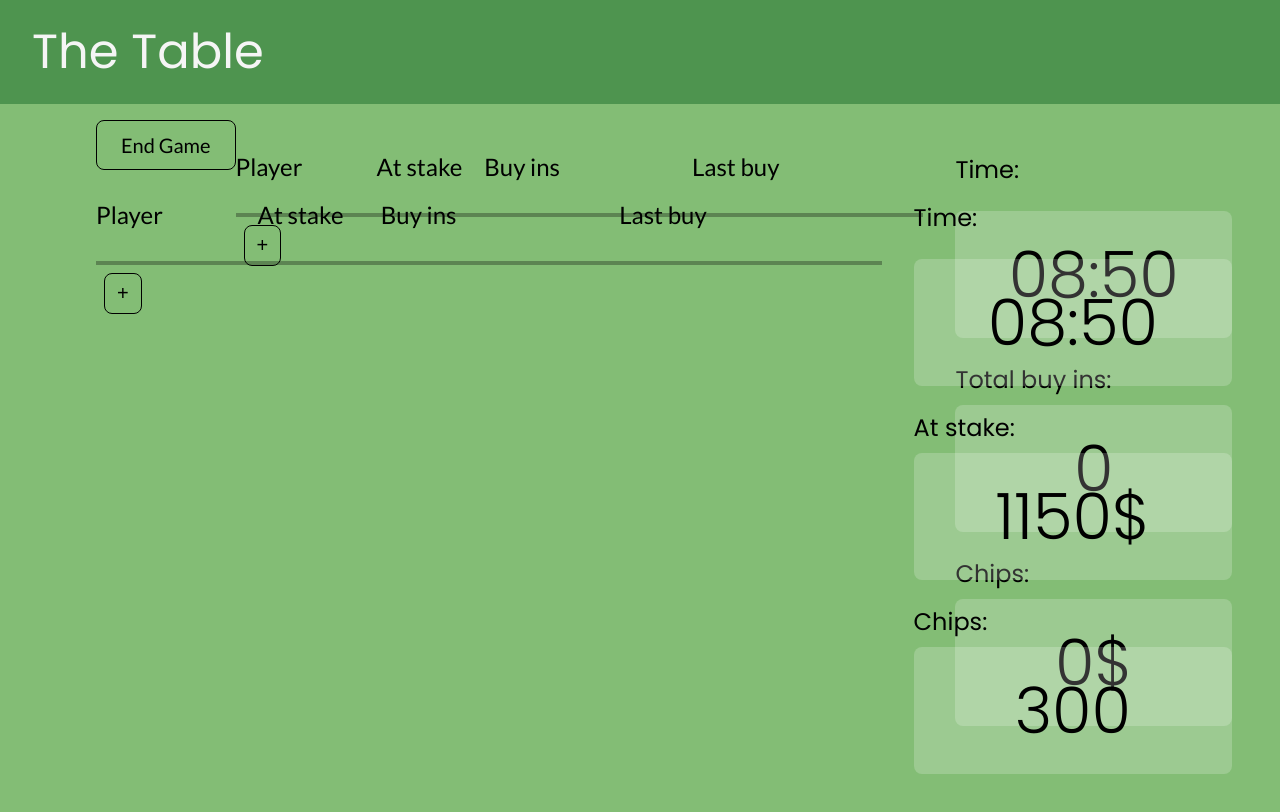
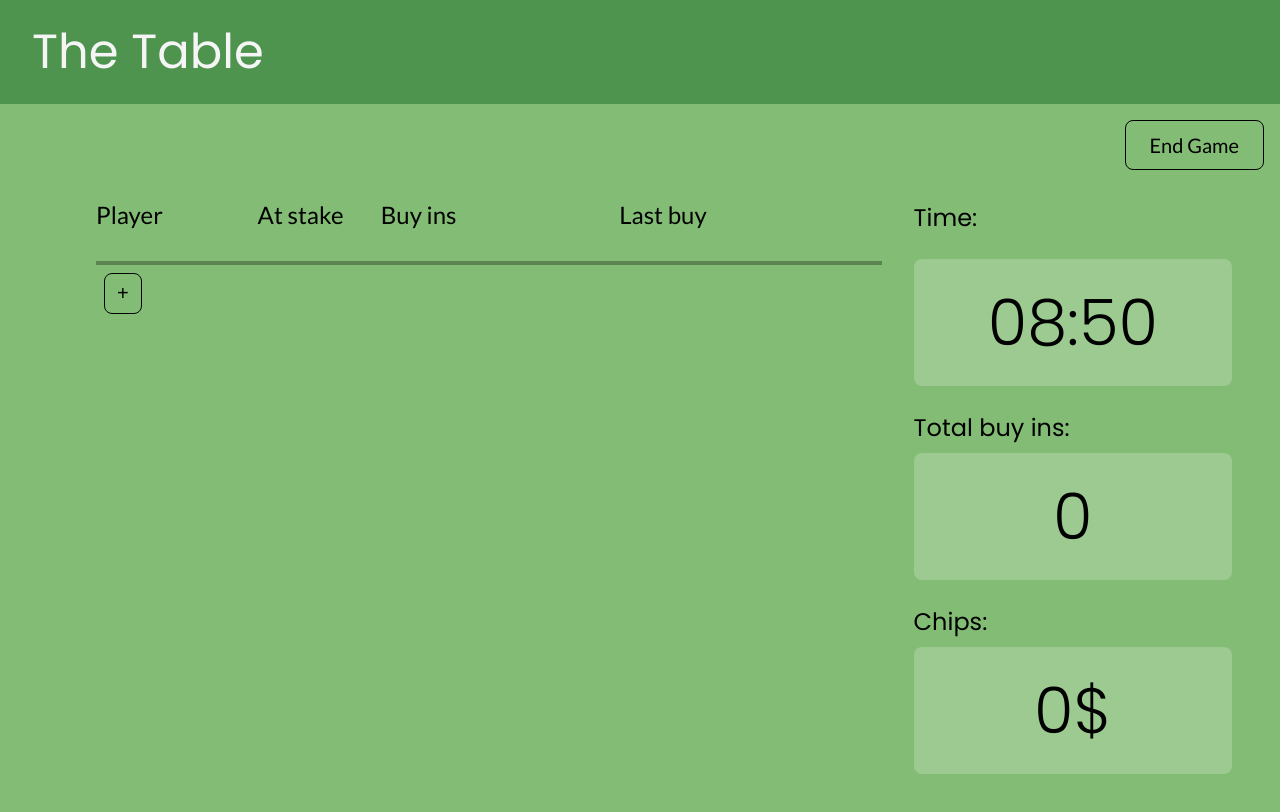
Before and after one commit to emmanuelgruffy/the-table, a React (Create React App) app: page /table in a window 1280 px wide. Shown: the top 812 px of the page. Built offline with nearby package versions, Linux system fonts and the light colour scheme; a web font is replaced by a local one.

Commit message:
ui fixes

```diff
--- a/src/components/Table.js
+++ b/src/components/Table.js
@@ -68,6 +68,7 @@ const Table = ({
               End Game
             </button>
           )}
+        </div>
       </div>
       <section className="table-content">
         <div className="table-players-content">
@@ -140,84 +141,11 @@ const Table = ({
           </div>
         </div>
       </section>
-      </div>
       {allOut && totalPlayersBalance !== 0 && (
         <div className="warning-popup">
           <p>Current balance is {totalPlayersBalance}. Must be 0.</p>
         </div>
       )}
-      <section className="table-content">
-        <div className="table-players-content">
-          <div className="players-header">
-            <div className="ph item-pl">Player</div>
-            <div className="ph item-as">At stake</div>
-            <div className="ph item-bi">Buy ins</div>
-            <div className="ph item-lb">Last buy</div>
-          </div>
-          <hr className="players-header-underline" />
-          <div className="players-content">
-            {players
-              .map(
-                (
-                  { playerId, rebuyCount, playerName, rebuyTimes, isOut },
-                  index
-                ) => (
-                  <Player
-                    key={index}
-                    playerId={playerId}
-                    playerName={playerName}
-                    rebuyTimes={rebuyTimes}
-                    rebuyCount={rebuyCount}
-                    isOut={isOut}
-                    checkIfAllOut={checkIfAllOut}
-                    submitted={() => {
-                      setNewPlayerButton(false);
-                      setAllout(false);
-                    }}
-                  />
-                )
-              )
-              .sort((p1, p2) => p2.props.rebuyCount - p1.props.rebuyCount)}
-          </div>
-          <div>
-            {newPlayerButton ? (
-              <Fragment>
-                <SetPlayer
-                  submitted={() => {
-                    setNewPlayerButton(false);
-                    setAllout(false);
-                  }}
-                />
-              </Fragment>
-            ) : (
-              <Fragment>
-                <button
-                  className="btn-add-player"
-                  onClick={() => setNewPlayerButton("true")}
-                >
-                  +
-                </button>
-              </Fragment>
-            )}
-          </div>
-        </div>
-        <div className="table-stats-content">
-          <div className="ts item-t">Time:</div>
-          <div className="ts-box ts-first">
-            <h4 className="ts-box-value">
-              <Moment format="HH:mm">{Date.now()}</Moment>
-            </h4>
-          </div>
-          <div className="ts item-a">At stake:</div>
-          <div className="ts-box">
-            <h4 className="ts-box-value">1150$</h4>
-          </div>
-          <div className="ts item-c">Chips:</div>
-          <div className="ts-box">
-            <h4 className="ts-box-value">300</h4>
-          </div>
-        </div>
-      </section>
     </div>
   );
 };
```
Lines whose indentation alone changed are shown as unchanged.
